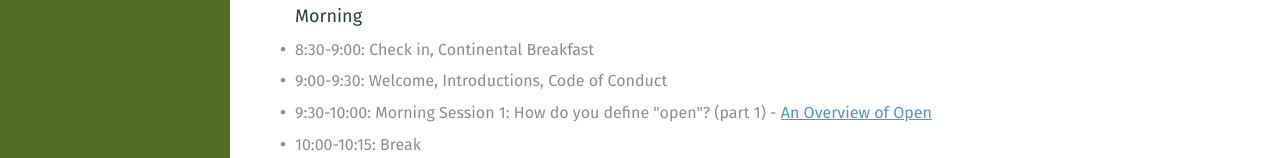
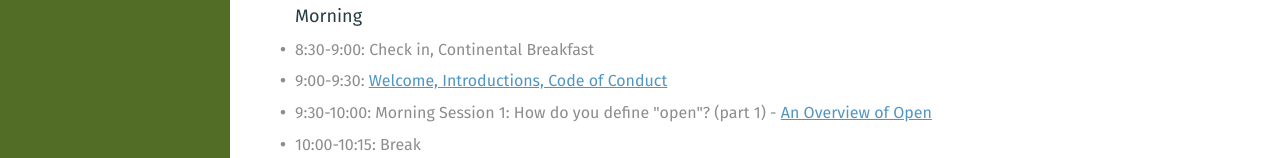
Before and after one commit to mozillascience/WOW-Boston-master, a plain HTML site: page index.html in a window 1280 px wide. Shown: the part 617-775 px from the top of the page. Drawn offline with nearby package versions, Linux system fonts and the light colour scheme; a script that the page names is missing.

Commit message:
Added link to Day 1 opening

```diff
--- a/index.html
+++ b/index.html
@@ -66,7 +66,7 @@
       <h4>Morning</h4>
       <ul>
         <li>8:30-9:00: Check in, Continental Breakfast</li>
-        <li>9:00-9:30: Welcome, Introductions, Code of Conduct</li>
+	<li>9:00-9:30: <a href="https://docs.google.com/presentation/d/1iQggB5upqWJI93A5cfVa48vz9vkGpUktJtfbFZ9LdRM/edit?usp=sharing ">Welcome, Introductions, Code of Conduct</a></li>
         <li>9:30-10:00: Morning Session 1: How do you define "open"? (part 1) - <a href="https://docs.google.com/presentation/d/1-_lt4BTDj5u7kouD1_auo3--8Qu3NmgFdr83TTFKom4/edit?usp=sharing">An Overview of Open</a></li>
         <li>10:00-10:15: Break</li>
 	<li>10:15-11:00: Morning Session 1: How do you define "open"? (part 2) - <a href="https://docs.google.com/presentation/d/1glwi-QD2nXniAL0BkzZUI-E0BOKeZhWRxW408cpBgVs/edit?usp=sharing">Open in Action</a></li>
```
